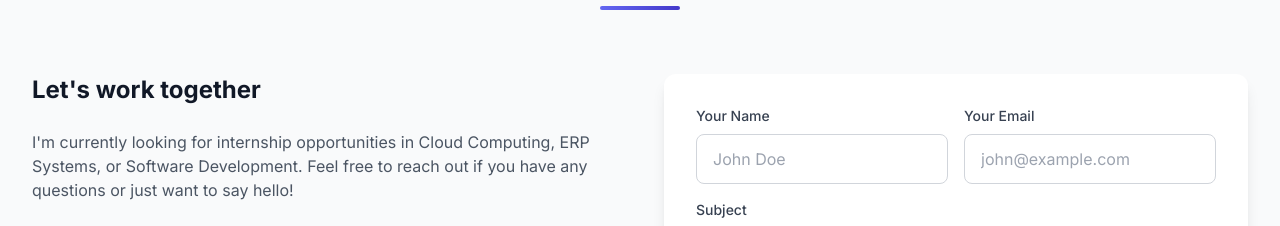
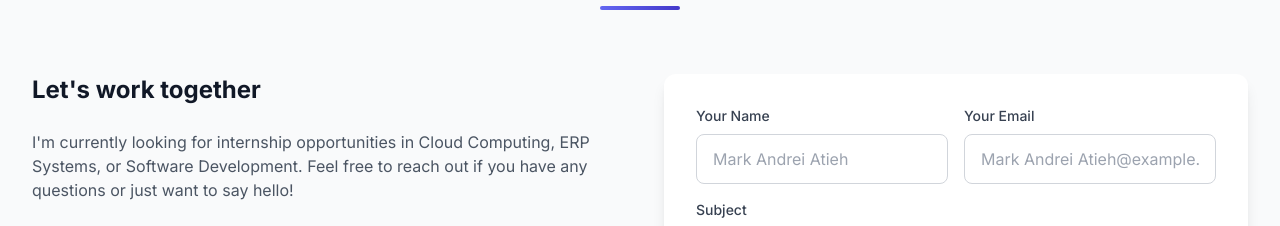
Before and after one commit to Kramxie/Portfolio-Website, a Next.js app: page / in a window 1280 px wide. Shown: the part 5600-5826 px from the top of the page. Built offline with nearby package versions, Linux system fonts and the light colour scheme.

Commit message:
Change the Placeholder

```diff
--- a/src/app/layout.tsx
+++ b/src/app/layout.tsx
@@ -3,7 +3,7 @@ import { ThemeProvider } from "@/components/providers/ThemeProvider";
 import "./globals.css";
 
 export const metadata: Metadata = {
-  title: "John Doe | IT Student & Developer Portfolio",
+  title: "Mark Andrei Atieh | IT Student & Developer Portfolio",
   description:
     "Portfolio of an IT student specializing in Cloud Computing, ERP Systems, and Software Development. Seeking internship opportunities in tech.",
   keywords: [
@@ -16,20 +16,20 @@ export const metadata: Metadata = {
     "Portfolio",
     "Internship",
   ],
-  authors: [{ name: "John Doe" }],
-  creator: "John Doe",
+  authors: [{ name: "Mark Andrei Atieh" }],
+  creator: "Mark Andrei Atieh",
   openGraph: {
     type: "website",
     locale: "en_US",
     url: "https://yourportfolio.com",
-    title: "John Doe | IT Student & Developer Portfolio",
+    title: "Mark Andrei Atieh | IT Student & Developer Portfolio",
     description:
       "Portfolio of an IT student specializing in Cloud Computing, ERP Systems, and Software Development.",
-    siteName: "John Doe Portfolio",
+    siteName: "Mark Andrei Atieh Portfolio",
   },
   twitter: {
     card: "summary_large_image",
-    title: "John Doe | IT Student & Developer Portfolio",
+    title: "Mark Andrei Atieh | IT Student & Developer Portfolio",
     description:
       "Portfolio of an IT student specializing in Cloud Computing, ERP Systems, and Software Development.",
   },
--- a/src/components/sections/Contact.tsx
+++ b/src/components/sections/Contact.tsx
@@ -195,7 +195,7 @@ const Contact = () => {
                   onChange={handleChange}
                   required
                   className="input-field"
-                  placeholder="John Doe"
+                  placeholder="Mark Andrei Atieh"
                 />
               </div>
 
@@ -215,7 +215,7 @@ const Contact = () => {
                   onChange={handleChange}
                   required
                   className="input-field"
-                  placeholder="john@example.com"
+                  placeholder="Mark Andrei Atieh@example.com"
                 />
               </div>
             </div>
```
